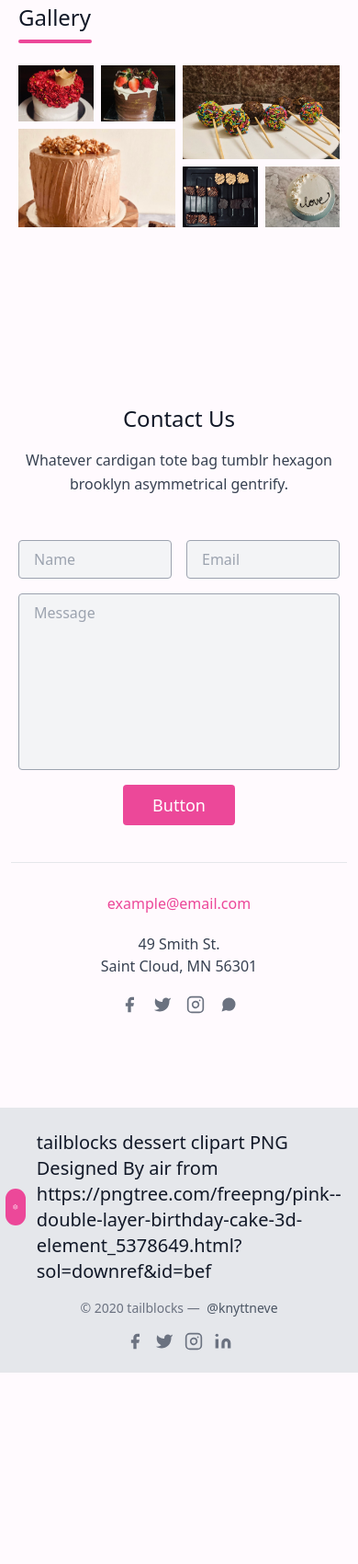
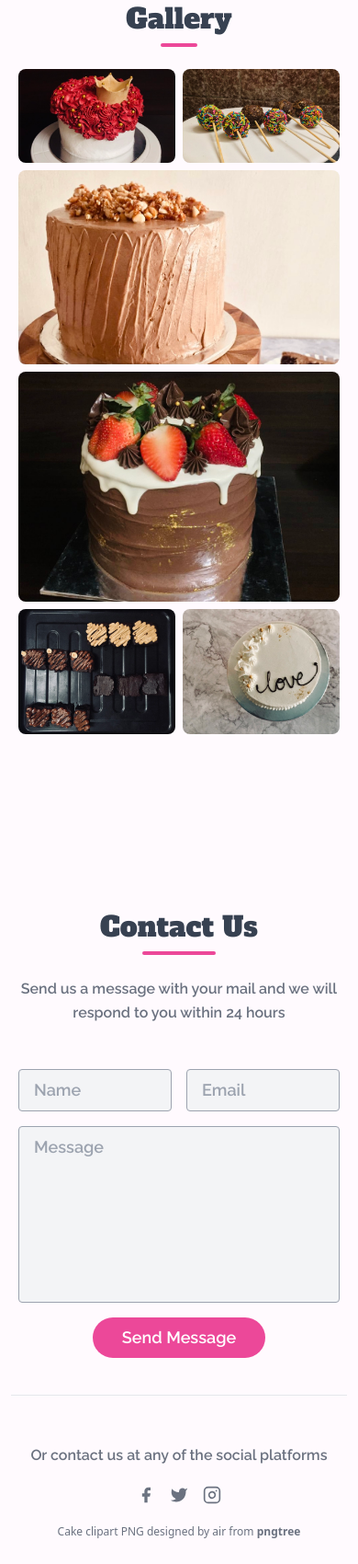
Before and after one commit to malu97ruku/home, a website: page public/index.html in a window 390 px wide. Shown: the part 3292-4992 px from the top of the page at 92% size. Before the commit the page ends 4784 px from the top, so only its background shows below. Drawn offline with nearby package versions, Linux system fonts and the light colour scheme.

Commit message:
changes done for other sections and animations added

```diff
--- a/public/index.html
+++ b/public/index.html
@@ -19,7 +19,7 @@
           </svg>
           <span class="ml-3 text-xl"></span>
         </a>
-        <nav class="md:ml-auto flex flex-wrap items-center text-base justify-center">
+        <nav class="md:ml-auto flex flex-wrap items-center text-base justify-center wow animate__animated animate__fadeInLeft" data-wow-delay="0.1s">
           <a href="#home" class="mr-6 ml-6 hover:text-gray-900 btn-text">Home</a>
           <a href="#categories" class="mr-6 hover:text-gray-900 btn-text">Cakes</a>
           <a href="#gallery" class="mr-6 hover:text-gray-900 btn-text">Gallery</a>
@@ -29,7 +29,7 @@
       </header>
       <section id="home" class="text-gray-700 body-font">
         <div class="container mx-auto flex px-5 py-24 md:flex-row flex-col items-center">
-          <div class="lg:max-w-lg lg:w-full md:w-1/2 w-5/6 mb-10 md:mb-0">
+          <div class="lg:max-w-lg lg:w-full md:w-1/2 w-5/6 mb-10 md:mb-0 wow animate__animated animate__fadeIn" data-wow-delay="0.1s">
             <img class="object-cover object-center rounded" alt="hero" src="img/home.png">
           </div>
           <div class="wow animate__animated animate__fadeInUp lg:flex-grow md:w-1/2 lg:pl-24 md:pl-16 flex flex-col md:items-start md:text-left items-center text-center" data-wow-delay="0.3s">
@@ -46,32 +46,32 @@
       <section id="categories" class="text-gray-600 body-font">
         <div class="container px-7 sm:px-20 py-24 mx-auto">
           <div class="flex flex-wrap w-full sm:mb-10 mb-4 text-center">
-            <div class="w-full mb-6 lg:mb-6">
+            <div class="wow animate__animated animate__fadeInUp w-full mb-6 lg:mb-6" data-wow-delay="0.1s">
               <h1 class="sm:text-4xl text-3xl font-medium home-title mb-2 text-gray-700">Food Categories</h1>
               <div class="h-1 w-28 bg-pink-500 rounded mx-auto"></div>
             </div>
             <p class="w-full leading-relaxed text-gray-500 btn-text">Choose from a wide range of categories. Get home-made fresh food that is taken fresh outta oven!</p>
           </div>
           <div class="flex flex-wrap -m-4">
-            <div class="xl:w-1/4 md:w-1/2 py-6 px-8 sm:py-4 sm:px-7">
+            <div class="xl:w-1/4 md:w-1/2 py-6 px-8 sm:py-4 sm:px-7 wow animate__animated animate__fadeInLeft">
               <div class="cake-card category-card rounded-lg">
                 <h2 class="text-2xl body-color font-medium home-title mb-2">Cakes</h2>
                 <p class="leading-relaxed body-color btn-text card-detail">Fingerstache flexitarian street art 8-bit waistcoat. Distillery hexagon disrupt edison bulbche.</p>
               </div>
             </div>
-            <div class="xl:w-1/4 md:w-1/2 py-6 px-8 sm:py-4 sm:px-7">
+            <div class="xl:w-1/4 md:w-1/2 py-6 px-8 sm:py-4 sm:px-7 wow animate__animated animate__fadeInLeft">
               <div class="cookie-card category-card rounded-lg">
                 <h2 class="text-2xl body-color font-medium home-title mb-2">Cookies</h2>
                 <p class="leading-relaxed body-color btn-text card-detail">Fingerstache flexitarian street art 8-bit waistcoat. Distillery hexagon disrupt edison bulbche.</p>
               </div>
             </div>
-            <div class="xl:w-1/4 md:w-1/2 py-6 px-8 sm:py-4 sm:px-7">
+            <div class="xl:w-1/4 md:w-1/2 py-6 px-8 sm:py-4 sm:px-7 wow animate__animated animate__fadeInLeft">
               <div class="bread-card category-card rounded-lg">
                 <h2 class="text-2xl body-color font-medium home-title mb-2">Breads</h2>
                 <p class="leading-relaxed body-color btn-text card-detail">Fingerstache flexitarian street art 8-bit waistcoat. Distillery hexagon disrupt edison bulbche.</p>
               </div>
             </div>
-            <div class="xl:w-1/4 md:w-1/2 py-6 px-8 sm:py-4 sm:px-7">
+            <div class="xl:w-1/4 md:w-1/2 py-6 px-8 sm:py-4 sm:px-7 wow animate__animated animate__fadeInLeft">
               <div class="pastry-card category-card rounded-lg">
                 <h2 class="text-2xl body-color font-medium home-title mb-2">Pastries</h2>
                 <p class="leading-relaxed body-color btn-text card-detail">Fingerstache flexitarian street art 8-bit waistcoat. Distillery hexagon disrupt edison bulbche.</p>
@@ -82,31 +82,31 @@
       </section>
       <section id="gallery" class="text-gray-700 body-font">
         <div class="container px-5 py-24 mx-auto flex flex-wrap">
-          <div class="lg:w-1/2 w-full mb-6 lg:mb-20">
-            <h1 class="sm:text-3xl text-2xl font-medium title-font mb-2 text-gray-900">Gallery</h1>
-            <div class="h-1 w-20 bg-pink-500 rounded"></div>
+          <div class="wow animate__animated animate__fadeInUp w-full mb-6 lg:mb-20 text-center" data-wow-delay="0.1s">
+            <h1 class="sm:text-4xl text-3xl font-medium home-title mb-2 text-gray-700">Gallery</h1>
+            <div class="h-1 w-10 bg-pink-500 rounded mx-auto"></div>
           </div>
           <div class="flex flex-wrap md:-m-2 -m-1">
-            <div class="flex flex-wrap w-1/2">
+            <div class="flex flex-wrap lg:w-1/2 w-full wow animate__animated animate__fadeInLeft" data-wow-delay="0.2s">
               <div class="md:p-2 p-1 w-1/2">
-                <img alt="gallery" class="w-full object-cover h-full object-center block" src="img/gal3.jpg">
+                <img alt="gallery" class="w-full object-cover h-full object-center block rounded-lg" src="img/gal3.jpg">
               </div>
               <div class="md:p-2 p-1 w-1/2">
-                <img alt="gallery" class="w-full object-cover h-full object-center block" src="img/gal5.jpg">
+                <img alt="gallery" class="w-full object-cover h-full object-center block rounded-lg" src="img/gal4.jpg">
               </div>
               <div class="md:p-2 p-1 w-full">
-                <img alt="gallery" class="w-full h-full object-cover object-center block" src="img/gal1.jpg">
+                <img alt="gallery" class="w-full h-full object-cover object-center block rounded-lg" src="img/gal1.jpg">
               </div>
             </div>
-            <div class="flex flex-wrap w-1/2">
+            <div class="flex flex-wrap lg:w-1/2 w-full wow animate__animated animate__fadeInRight" data-wow-delay="0.2s">
               <div class="md:p-2 p-1 w-full">
-                <img alt="gallery" class="w-full h-full object-cover object-center block" src="img/gal4.jpg">
+                <img alt="gallery" class="w-full h-full object-cover object-center block rounded-lg" src="img/gal5.jpg">
               </div>
               <div class="md:p-2 p-1 w-1/2">
-                <img alt="gallery" class="w-full object-cover h-full object-center block" src="img/gal6.jpg">
+                <img alt="gallery" class="w-full object-cover h-full object-center block rounded-lg" src="img/gal6.jpg">
               </div>
               <div class="md:p-2 p-1 w-1/2">
-                <img alt="gallery" class="w-full object-cover h-full object-center block" src="img/gal2.jpg">
+                <img alt="gallery" class="w-full object-cover h-full object-center block rounded-lg" src="img/gal2.jpg">
               </div>
             </div>
           </div>
@@ -114,29 +114,27 @@
       </section>
       <section id="contact" class="text-gray-700 body-font relative">
         <div class="container px-5 py-24 mx-auto">
-          <div class="flex flex-col text-center w-full mb-12">
-            <h1 class="sm:text-3xl text-2xl font-medium title-font mb-4 text-gray-900">Contact Us</h1>
-            <p class="lg:w-2/3 mx-auto leading-relaxed text-base">Whatever cardigan tote bag tumblr hexagon brooklyn asymmetrical gentrify.</p>
+          <div class="flex flex-col text-center w-full mb-12 wow animate__animated animate__fadeInUp" data-wow-delay="0.1s">
+            <h1 class="sm:text-4xl text-3xl font-medium home-title mb-2 text-gray-700">Contact Us</h1>
+            <div class="h-1 w-20 bg-pink-500 rounded mx-auto mb-6"></div>
+            <p class="w-full leading-relaxed text-gray-500 btn-text">Send us a message with your mail and we will respond to you within 24 hours</p>
           </div>
           <div class="lg:w-1/2 md:w-2/3 mx-auto">
             <div class="flex flex-wrap -m-2">
               <div class="p-2 w-1/2">
-                <input class="w-full bg-gray-100 rounded border border-gray-400 focus:outline-none focus:border-pink-500 text-base px-4 py-2" placeholder="Name" type="text">
+                <input class="w-full bg-gray-100 rounded border border-gray-400 btn-text focus:outline-none focus:border-pink-500 text-lg px-4 py-2 wow animate__animated animate__fadeInLeft" data-wow-delay="0.1s" placeholder="Name" type="text">
               </div>
               <div class="p-2 w-1/2">
-                <input class="w-full bg-gray-100 rounded border border-gray-400 focus:outline-none focus:border-pink-500 text-base px-4 py-2" placeholder="Email" type="email">
+                <input class="w-full bg-gray-100 rounded border border-gray-400 btn-text focus:outline-none focus:border-pink-500 text-lg px-4 py-2 wow animate__animated animate__fadeInLeft" data-wow-delay="0.1s"  placeholder="Email" type="email">
               </div>
               <div class="p-2 w-full">
-                <textarea class="w-full bg-gray-100 rounded border border-gray-400 focus:outline-none h-48 focus:border-pink-500 text-base px-4 py-2 resize-none block" placeholder="Message"></textarea>
+                <textarea class="w-full bg-gray-100 rounded border border-gray-400 btn-text focus:outline-none h-48 focus:border-pink-500 text-lg px-4 py-2 resize-none block wow animate__animated animate__fadeInLeft" data-wow-delay="0.1s"  placeholder="Message"></textarea>
               </div>
               <div class="p-2 w-full">
-                <button class="flex mx-auto text-white bg-pink-500 border-0 py-2 px-8 focus:outline-none hover:bg-pink-600 rounded text-lg">Button</button>
+                <button class="flex mx-auto text-white bg-pink-500 border-0 py-2 px-8 focus:outline-none hover:bg-pink-600 rounded-full text-lg btn-text wow animate__animated animate__fadeInUp" data-wow-delay="0.1s">Send Message</button>
               </div>
-              <div class="p-2 w-full pt-8 mt-8 border-t border-gray-200 text-center">
-                <a class="text-pink-500">example@email.com</a>
-                <p class="leading-normal my-5">49 Smith St.
-                  <br>Saint Cloud, MN 56301
-                </p>
+              <div class="p-2 w-full pt-8 mt-8 border-t border-gray-200 text-center wow animate__animated animate__fadeInUp" data-wow-delay="0.1s">
+                <p class="w-full leading-relaxed text-gray-500 btn-text my-5">Or contact us at any of the social platforms</p>
                 <span class="inline-flex">
                   <a class="text-gray-500">
                     <svg fill="currentColor" stroke-linecap="round" stroke-linejoin="round" stroke-width="2" class="w-5 h-5" viewBox="0 0 24 24">
@@ -154,12 +152,10 @@
                       <path d="M16 11.37A4 4 0 1112.63 8 4 4 0 0116 11.37zm1.5-4.87h.01"></path>
                     </svg>
                   </a>
-                  <a class="ml-4 text-gray-500">
-                    <svg fill="currentColor" stroke-linecap="round" stroke-linejoin="round" stroke-width="2" class="w-5 h-5" viewBox="0 0 24 24">
-                      <path d="M21 11.5a8.38 8.38 0 01-.9 3.8 8.5 8.5 0 01-7.6 4.7 8.38 8.38 0 01-3.8-.9L3 21l1.9-5.7a8.38 8.38 0 01-.9-3.8 8.5 8.5 0 014.7-7.6 8.38 8.38 0 013.8-.9h.5a8.48 8.48 0 018 8v.5z"></path>
-                    </svg>
-                  </a>
                 </span>
+                <div class="text-xs text-gray-500 sm:ml-auto mt-4 block sm:hidden">Cake clipart PNG designed by air from
+                  <a href="https://pngtree.com/freepng/pink--double-layer-birthday-cake-3d-element_5378649.html?sol=downref&id=bef" target="_blank"><b>pngtree</b></a>
+                </div>
               </div>
             </div>
           </div>
@@ -168,40 +164,25 @@
       <footer class="text-gray-700 body-font">
         <div class="bg-gray-200">
           <div class="container px-5 py-6 mx-auto flex items-center sm:flex-row flex-col">
-            <a class="flex title-font font-medium items-center md:justify-start justify-center text-gray-900">
-              <svg xmlns="http://www.w3.org/2000/svg" fill="none" stroke="currentColor" stroke-linecap="round" stroke-linejoin="round" stroke-width="2" class="w-10 h-10 text-white p-2 bg-pink-500 rounded-full" viewBox="0 0 24 24">
-                <path d="M12 2L2 7l10 5 10-5-10-5zM2 17l10 5 10-5M2 12l10 5 10-5"></path>
-              </svg>
-              <span class="ml-3 text-xl">tailblocks dessert clipart PNG Designed By air from https://pngtree.com/freepng/pink--double-layer-birthday-cake-3d-element_5378649.html?sol=downref&id=bef</span>
-
-            </a>
-            <p class="text-sm text-gray-500 sm:ml-6 sm:mt-0 mt-4">© 2020 tailblocks —
-              <a href="https://twitter.com/knyttneve" rel="noopener noreferrer" class="text-gray-600 ml-1" target="_blank">@knyttneve</a>
-            </p>
-            <span class="inline-flex sm:ml-auto sm:mt-0 mt-4 justify-center sm:justify-start">
-              <a class="text-gray-500">
-                <svg fill="currentColor" stroke-linecap="round" stroke-linejoin="round" stroke-width="2" class="w-5 h-5" viewBox="0 0 24 24">
-                  <path d="M18 2h-3a5 5 0 00-5 5v3H7v4h3v8h4v-8h3l1-4h-4V7a1 1 0 011-1h3z"></path>
+            <div>
+              <div class="text-gray-500 btn-text text-center sm:text-left">
+                <a href="#home">Back to Top</a>
+              </div>
+              <div class="text-xs text-gray-500 sm:ml-auto sm:mt-1 mt-4 hidden sm:block">Cake clipart PNG designed by air from
+                <a href="https://pngtree.com/freepng/pink--double-layer-birthday-cake-3d-element_5378649.html?sol=downref&id=bef" target="_blank"><b>pngtree</b></a>
+              </div>
+            </div>
+            <div class="flex items-center md:justify-start sm:ml-auto mt-4 sm:mt-0">
+              <div class="title-font font-medium text-gray-900">
+                <svg xmlns="http://www.w3.org/2000/svg" fill="none" stroke="currentColor" stroke-linecap="round" stroke-linejoin="round" stroke-width="2" class="w-10 h-10 text-white p-2 bg-pink-500 rounded-full" viewBox="0 0 24 24">
+                  <path d="M12 2L2 7l10 5 10-5-10-5zM2 17l10 5 10-5M2 12l10 5 10-5"></path>
                 </svg>
-              </a>
-              <a class="ml-3 text-gray-500">
-                <svg fill="currentColor" stroke-linecap="round" stroke-linejoin="round" stroke-width="2" class="w-5 h-5" viewBox="0 0 24 24">
-                  <path d="M23 3a10.9 10.9 0 01-3.14 1.53 4.48 4.48 0 00-7.86 3v1A10.66 10.66 0 013 4s-4 9 5 13a11.64 11.64 0 01-7 2c9 5 20 0 20-11.5a4.5 4.5 0 00-.08-.83A7.72 7.72 0 0023 3z"></path>
-                </svg>
-              </a>
-              <a class="ml-3 text-gray-500">
-                <svg fill="none" stroke="currentColor" stroke-linecap="round" stroke-linejoin="round" stroke-width="2" class="w-5 h-5" viewBox="0 0 24 24">
-                  <rect width="20" height="20" x="2" y="2" rx="5" ry="5"></rect>
-                  <path d="M16 11.37A4 4 0 1112.63 8 4 4 0 0116 11.37zm1.5-4.87h.01"></path>
-                </svg>
-              </a>
-              <a class="ml-3 text-gray-500">
-                <svg fill="currentColor" stroke="currentColor" stroke-linecap="round" stroke-linejoin="round" stroke-width="0" class="w-5 h-5" viewBox="0 0 24 24">
-                  <path stroke="none" d="M16 8a6 6 0 016 6v7h-4v-7a2 2 0 00-2-2 2 2 0 00-2 2v7h-4v-7a6 6 0 016-6zM2 9h4v12H2z"></path>
-                  <circle cx="4" cy="4" r="2" stroke="none"></circle>
-                </svg>
-              </a>
-            </span>
+              </div>
+              <div  class="ml-10 mt-0.5 text-sm text-gray-500 wow animate__animated animate__fadeInUp" data-wow-delay="0.1s">
+                <p> © 2021 name</p>
+                <p class="mt-0.5">Made with ❤️ from Madras</p>
+              </div>
+            </div>
           </div>
         </div>
       </footer>
```
Also changed, not shown: public/styles.css.
